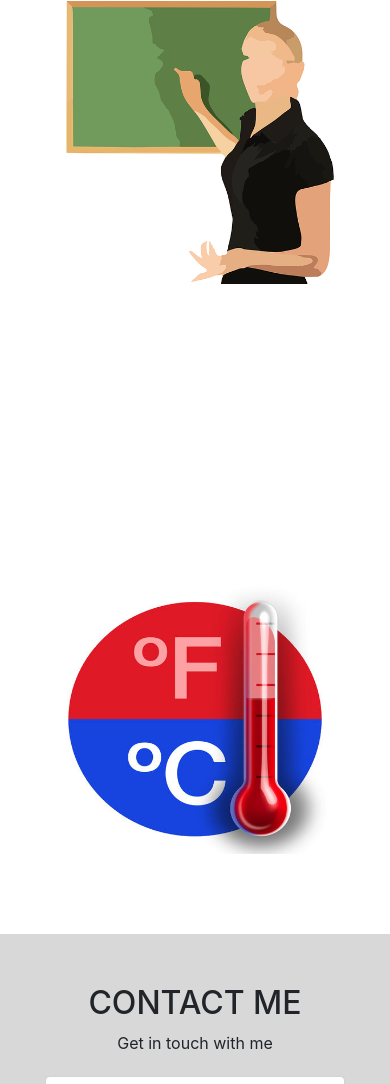
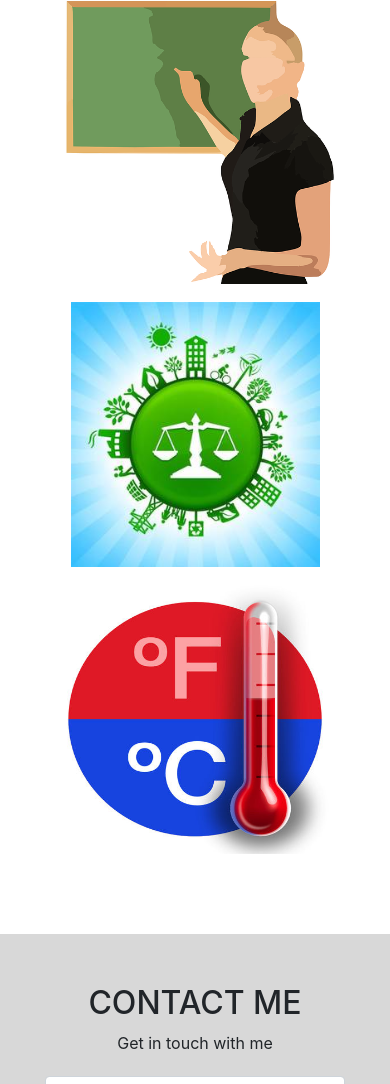
Before and after one commit to dsihra11/PortfolioWebsite, a plain HTML site: page index.html in a window 390 px wide. Shown: the part 2913-3997 px from the top of the page. Drawn offline with nearby package versions, Linux system fonts and the light colour scheme.

Commit message:
Update main.css

```diff
--- a/assets/css/main.css
+++ b/assets/css/main.css
@@ -1592,7 +1592,7 @@ Smartphone (320px-424px)
 	.myWork .project2{
 		margin-left: 12.5%;
 		margin-right: 12.5%;
-		background-image: url(../img/tip.png);
+		background-image: url(../img/environment.jpg);
 		background-repeat: no-repeat;
 		background-size: 85%;
 		background-position: center;
```
